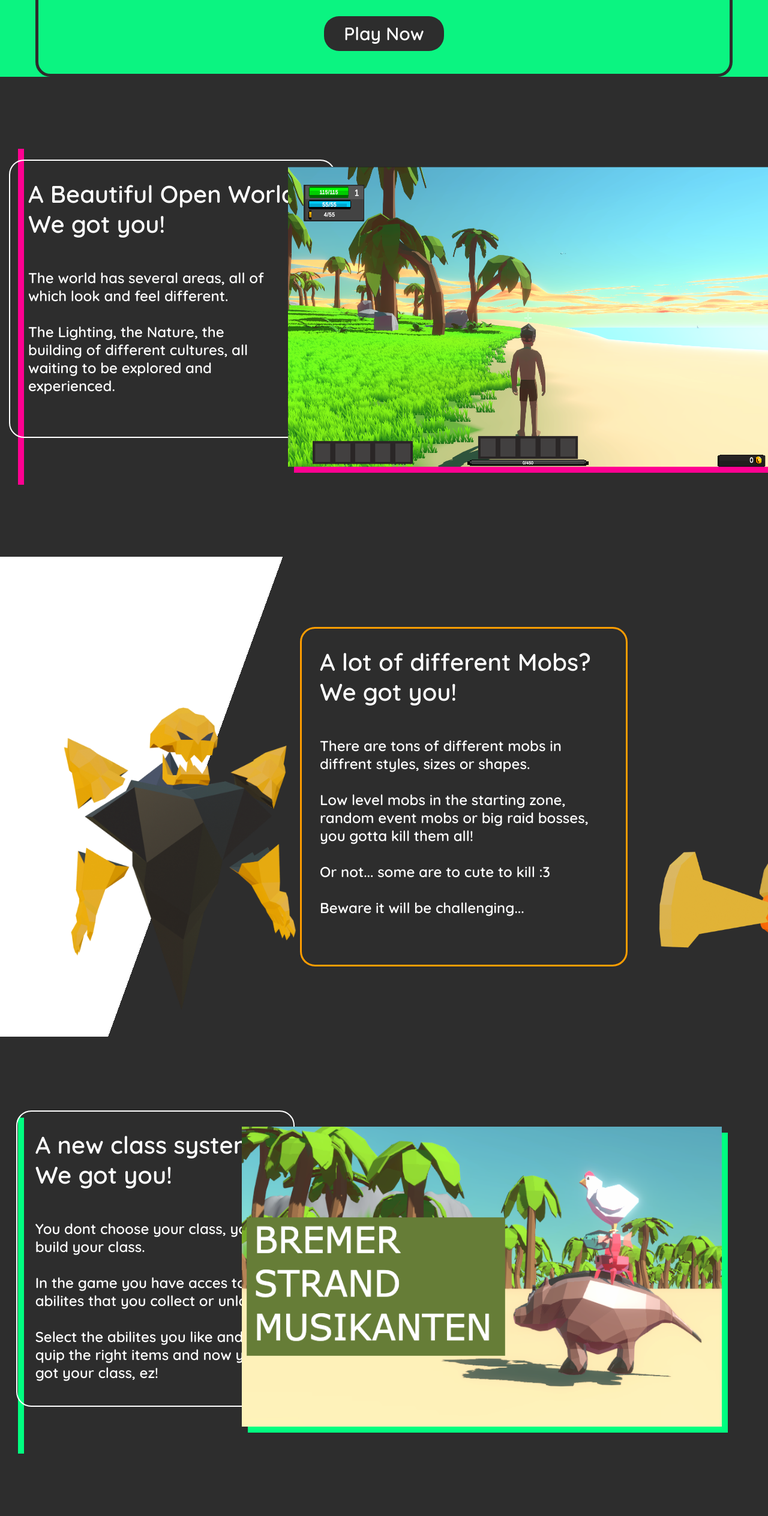
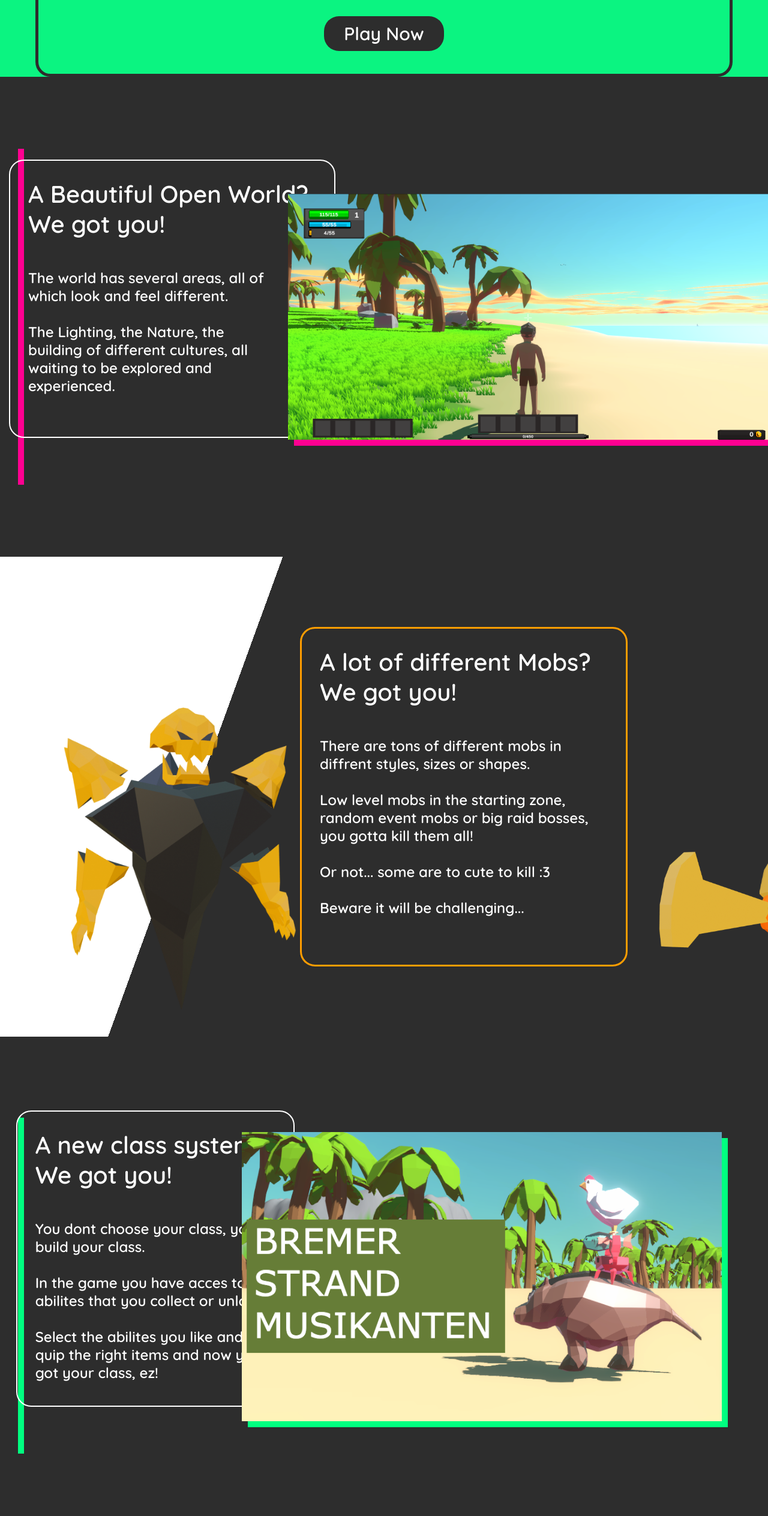
Before and after one commit to macpage/game-website, a plain HTML site: page index.html in a window 1280 px wide. Shown: the part 672-3199 px from the top of the page at 60% size. Drawn offline with Linux system fonts and the light colour scheme.

Commit message:
Edit style.css

```diff
--- a/style.css
+++ b/style.css
@@ -261,7 +261,7 @@ transform:scale(2);
 .sector-one .video{
   background-color: white;
   width: 800px;
-  height: 500px;
+  height: auto;
   margin-left: -350px;
 
 
@@ -370,17 +370,13 @@ transform:scale(2);
 .sector-three .video{
   background-color: white;
   width: 800px;
-  height: 500px;
+  height: auto;
   margin-left: -450px;
 
 
   box-shadow: 10px 10px 0px rgb(0, 255, 128);
 }
 
-.sector-three img{
-
-
-}
 
 .sector-four{
   background: linear-gradient(110deg,  rgb(45, 45, 45) 70%,white 70%);
```
